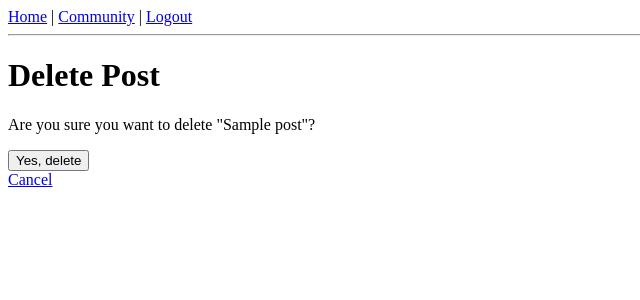
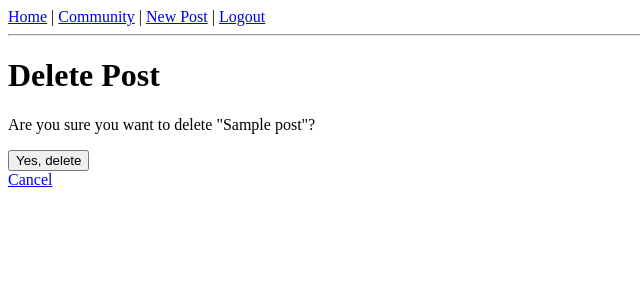
Before and after one commit to negun2/soldesk, a Django app: page /community/1/delete/ in a window 1280 px wide. Shown: the top 300 px of the page, without its empty margins (0-640 px from the left). Run offline with Django 3.2, Linux system fonts and the light colour scheme; a user stored in the database is signed in; tables that the repository leaves empty hold one stand-in row (values such as "Sample post"); parts of the project's set-up code (start-up, migrations or seed data) failed here and were passed over.

Commit message:
Update base.html

```diff
--- a/onpremweb/community/templates/base.html
+++ b/onpremweb/community/templates/base.html
@@ -6,12 +6,13 @@
     <a href="{% url 'home' %}">Home</a> |
     <a href="{% url 'community:post_list' %}">Community</a> |
     {% if user.is_authenticated %}
+      <a href="{% url 'community:post_create' %}">New Post</a> |
       <a href="{% url 'logout' %}">Logout</a>
     {% else %}
       <a href="{% url 'login' %}">Login</a> |
       <a href="{% url 'signup' %}">Sign Up</a>
     {% endif %}
-  </nav>
+</nav>
   <hr>
   {% block content %}{% endblock %}
 </body>
```
